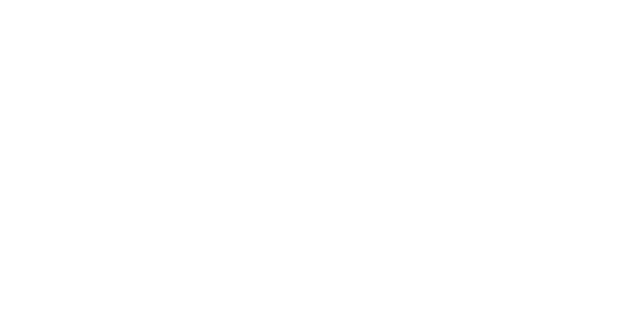
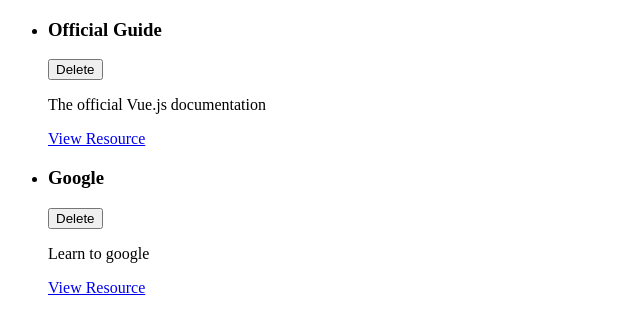
Before and after one commit to Ainsik/vue-tab-app, a Vue app: page / in a window 1280 px wide. Shown: the top 334 px of the page, without its empty margins (0-640 px from the left). Built offline with nearby package versions, Linux system fonts and the light colour scheme.

Commit message:
created skeleton of app with dummy values

```diff
--- /dev/null
+++ b/src/App.vue
@@ -0,0 +1,39 @@
+<template>
+	<ul>
+		<learning-resource
+			v-for="res in storedResources"
+			:key="res.id"
+			:title="res.title"
+			:description="res.description"
+			:link="res.link"
+		></learning-resource>
+	</ul>
+</template>
+
+<script>
+import LearningResource from "./components/learning-resources/LearningResource.vue";
+
+export default {
+	data() {
+		return {
+			storedResources: [
+				{
+					id: "official-guide",
+					title: "Official Guide",
+					description: "The official Vue.js documentation",
+					link: "https://vuejs.org",
+				},
+				{
+					id: "google",
+					title: "Google",
+					description: "Learn to google",
+					link: "https://google.org",
+				},
+			],
+		};
+	},
+	components: {
+		LearningResource,
+	},
+};
+</script>
--- /dev/null
+++ b/src/components/learning-resources/LearningResource.vue
@@ -0,0 +1,18 @@
+<template>
+	<li>
+		<div>
+			<header>
+				<h3>{{ title }}</h3>
+				<button>Delete</button>
+			</header>
+		</div>
+		<p>{{ description }}</p>
+		<nav><a :href="link">View Resource</a></nav>
+	</li>
+</template>
+
+<script>
+export default {
+	props: ["title", "description", "link"],
+};
+</script>
--- a/src/main.js
+++ b/src/main.js
@@ -1,3 +1,5 @@
-import { createApp } from 'vue';
+import { createApp } from "vue";
+import App from "./App.vue";
 
-createApp({}).mount('#app');
+const app = createApp(App);
+app.mount("#app");
```
